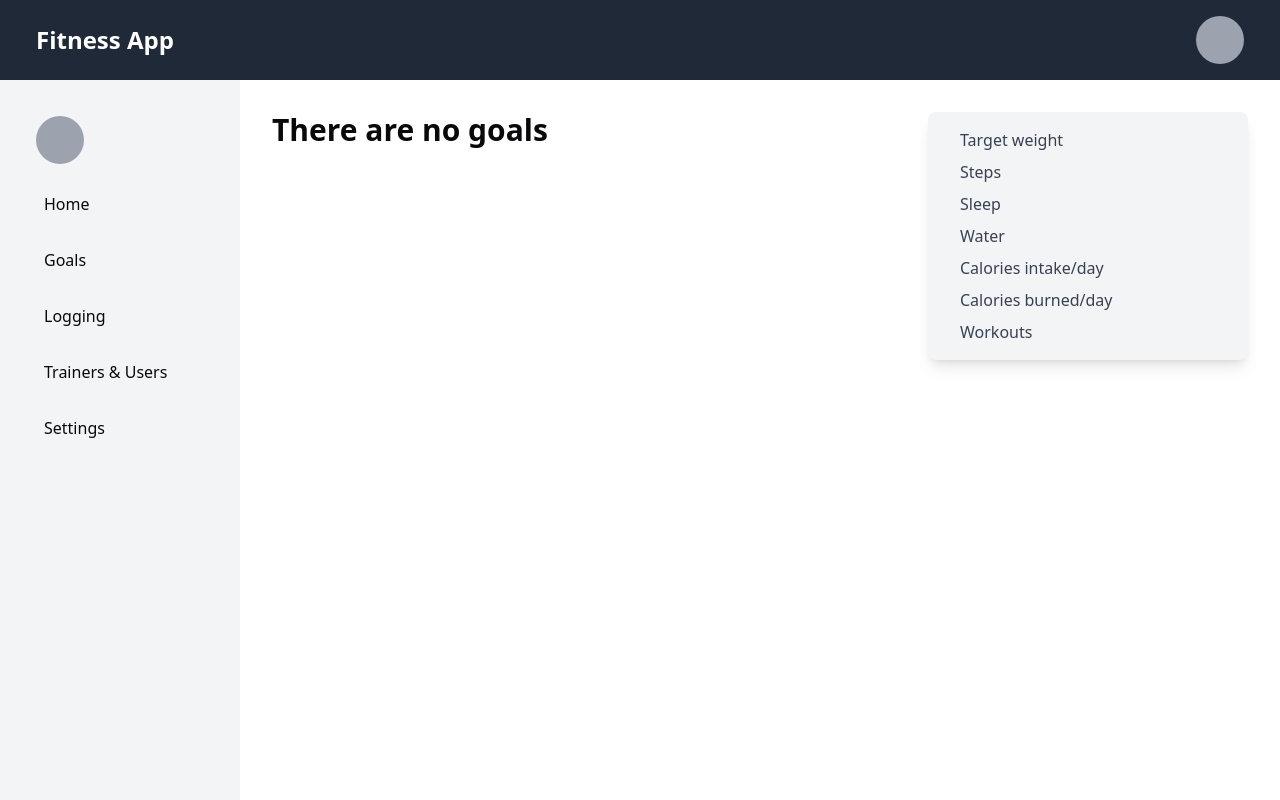
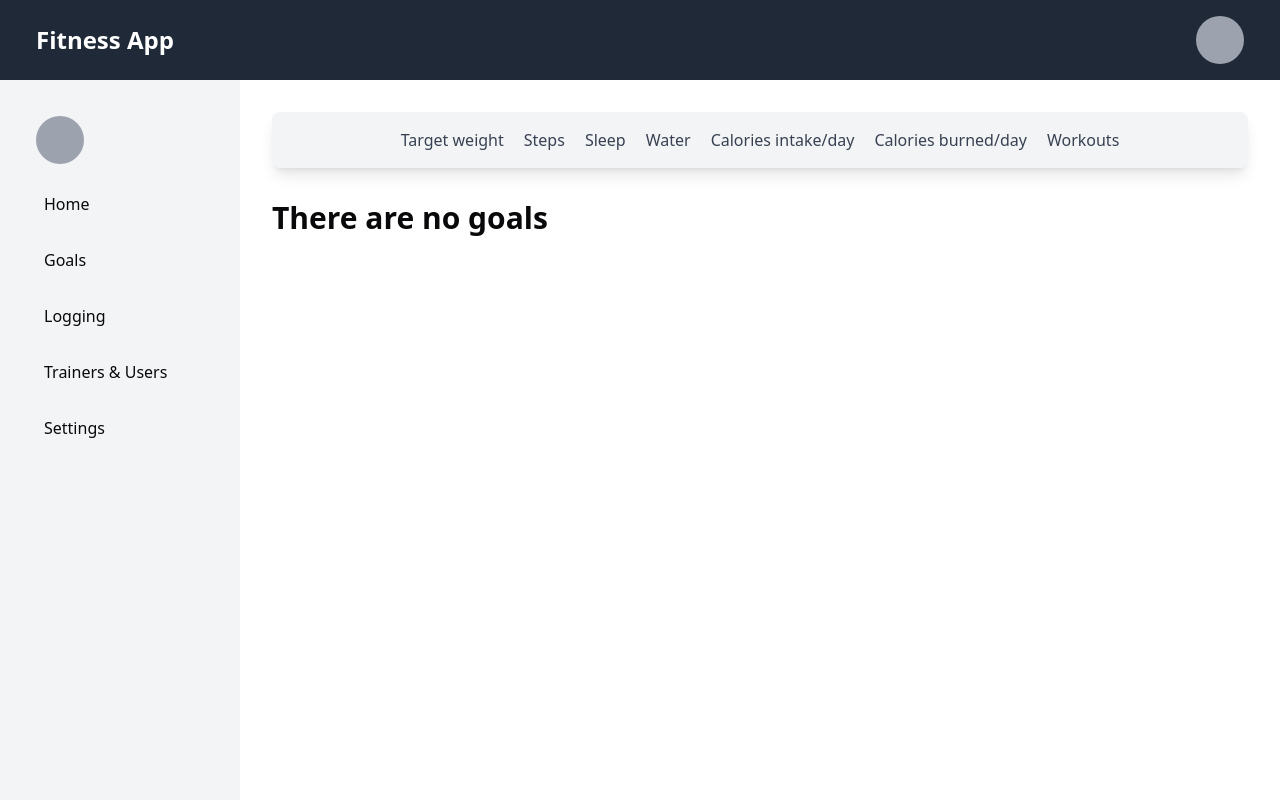
Before and after one commit to fatma-ibrahim/Fitness-App, a React (Vite) app: page /goals in a window 1280 px wide. Shown: the top 800 px of the page. Built offline with nearby package versions, Linux system fonts and the light colour scheme.

Commit message:
Handle Delete

```diff
--- a/src/components/layout/Navbar.jsx
+++ b/src/components/layout/Navbar.jsx
@@ -3,7 +3,7 @@ export default function Navbar() {
     <>
       <nav className="bg-gray-800 p-4">
         <div className="container mx-auto flex justify-between items-center">
-          <div className="text-white text-2xl font-bold  mr-5 ml-5">
+          <div className="text-white text-2xl font-bold mr-5 ml-5">
             Fitness App
           </div>
           <div className="w-12 h-12 bg-gray-400 rounded-full mr-5 ml-5"></div>
--- a/src/components/pages/Goals.jsx
+++ b/src/components/pages/Goals.jsx
@@ -5,6 +5,8 @@ import { Button } from "../ui/button";
 export default function Goals() {
   const [activeLink, setActiveLink] = useState("target-weight");
   const [goals, setGoals] = useState([]);
+  const [showModal, setShowModal] = useState(false);
+  const [goalToDelete, setGoalToDelete] = useState(null);
 
   useEffect(() => {
     // Retrieve goals from localStorage
@@ -22,8 +24,38 @@ export default function Goals() {
     { name: "Workouts", to: "/workouts" },
   ];
 
+  const handleDelete = () => {
+    // Create a new goals array without the deleted goal
+    const updatedGoals = goals.filter((_, i) => i !== goalToDelete);
+    setGoals(updatedGoals);
+    // Update localStorage
+    localStorage.setItem("goals", JSON.stringify(updatedGoals));
+    setShowModal(false); // Close the modal
+  };
+
   return (
     <>
+      {/* Links Section under Navbar */}
+      <div className="bg-gray-100 p-4 rounded-lg shadow-lg mb-8">
+        <ul className="flex space-x-5 justify-center">
+          {links.map((link) => (
+            <li key={link.to}>
+              <NavLink
+                to={link.to}
+                className={({ isActive }) =>
+                  isActive || activeLink === link.to
+                    ? "text-green-500 font-bold"
+                    : "text-gray-700 hover:text-green-500"
+                }
+                onClick={() => setActiveLink(link.to)}
+              >
+                {link.name}
+              </NavLink>
+            </li>
+          ))}
+        </ul>
+      </div>
+
       <div className="flex justify-between space-x-4 mb-12">
         {/* Goals Section */}
         <div className="w-2/3">
@@ -36,35 +68,51 @@ export default function Goals() {
           <div className="space-y-4">
             {goals.map((goal, index) => (
               <div key={index} className="bg-white p-4 rounded-lg shadow">
-                <h2 className="font-bold">Goal {index + 1} in Target weight</h2>
-                {/* Logic for Lose or Gain Weight */}
+                <h2 className="font-bold">Goal {index + 1}</h2>
+
+                {/* Display "You are aiming to" based on selected option */}
                 <p className="mt-2 mb-4">
                   You are aiming to{" "}
                   <span className="font-bold text-green-500">
-                    {goal.currentWeight > goal.targetWeight
+                    {goal.currentWeight > goal.targetWeight ||
+                    goal.weightDuration
                       ? "Lose Weight"
                       : "Gain Weight"}
                   </span>
                 </p>
+
+                {/* Display current weight */}
                 <p>Current Weight: {goal.currentWeight} kg</p>
-                {/* <p>Target Weight: {goal.targetWeight} kg</p> */}
-                {/* Show Target Weight only for the correct option */}
-                {goal.option === "target-weight" && (
-                  <p>Target Weight: {goal.targetWeight} kg</p>
+
+                {/* Show information based on the selected option */}
+                {goal.option === "target-weight" ? (
+                  <>
+                    <p>Target Weight: {goal.targetWeight} kg</p>
+                    <p>Duration: {goal.duration} months</p>
+                  </>
+                ) : (
+                  <>
+                    <p>Weight/Duration: {goal.weightDuration} kg</p>
+                    <p>Duration: {goal.duration} weeks</p>
+                  </>
                 )}
-                {/* Show Duration in the correct format */}
-                <p>
-                  Duration: {goal.duration}{" "}
-                  {goal.option === "target-weight" ? "months" : "weeks"}
-                </p>
+
+                {/* Start Date and End Date */}
                 <p>Start Date: {goal.startDate}</p>
-                <p>End Date: {goal.endDate}</p> {/* Display End Date here */}
+                <p>End Date: {goal.endDate}</p>
+
                 {/* Buttons placed next to each other */}
                 <div className="flex space-x-4 mt-4">
                   <Button className="bg-yellow-300 px-4 py-2 rounded-md">
                     Edit
                   </Button>
-                  <Button className="bg-red-300 px-4 py-2 rounded-md">
+                  <Button
+                    className="bg-red-300 px-4 py-2 rounded-md"
+                    onClick={() => {
+                      setShowModal(true);
+                      setGoalToDelete(index);
+                    }}
+                  >
                     Delete
                   </Button>
                 </div>
@@ -72,30 +120,34 @@ export default function Goals() {
             ))}
           </div>
         </div>
+      </div>
 
-        {/* Links Section */}
-        <div className="w-1/3">
-          <div className="bg-gray-100 p-4 rounded-lg shadow-lg">
-            <ul className="space-y-2 ml-4">
-              {links.map((link) => (
-                <li key={link.to}>
-                  <NavLink
-                    to={link.to}
-                    className={({ isActive }) =>
-                      isActive || activeLink === link.to
-                        ? "text-green-500 font-bold"
-                        : "text-gray-700 hover:text-green-500"
-                    }
-                    onClick={() => setActiveLink(link.to)}
-                  >
-                    {link.name}
-                  </NavLink>
-                </li>
-              ))}
-            </ul>
+      {/* Modal for delete confirmation */}
+      {showModal && (
+        <div className="fixed inset-0 flex items-center justify-center bg-black bg-opacity-50">
+          <div className="bg-white p-6 rounded-lg shadow-lg">
+            <h2 className="text-xl font-bold mb-4">Are you sure?</h2>
+            <p className="mb-4">
+              Do you really want to delete this goal? This action cannot be
+              undone.
+            </p>
+            <div className="flex space-x-4">
+              <Button
+                className="bg-red-500 text-white px-4 py-2 rounded-md"
+                onClick={handleDelete}
+              >
+                Delete
+              </Button>
+              <Button
+                className="bg-gray-500 px-4 py-2 rounded-md"
+                onClick={() => setShowModal(false)}
+              >
+                Cancel
+              </Button>
+            </div>
           </div>
         </div>
-      </div>
+      )}
     </>
   );
 }
--- a/src/components/pages/TargetWeight.jsx
+++ b/src/components/pages/TargetWeight.jsx
@@ -9,6 +9,7 @@ const TargetWeight = () => {
   const [selectedOption, setSelectedOption] = useState("target-weight");
   const [currentWeight, setCurrentWeight] = useState("");
   const [targetWeight, setTargetWeight] = useState("");
+  const [weightDuration, setWeightDuration] = useState(""); // لحفظ قيمة Weight/Duration
   const [startDate, setStartDate] = useState("");
   const [duration, setDuration] = useState("");
   const [endDate, setEndDate] = useState("");
@@ -58,6 +59,7 @@ const TargetWeight = () => {
     const newGoal = {
       currentWeight: parseFloat(currentWeight),
       targetWeight: parseFloat(targetWeight),
+      weightDuration: parseFloat(weightDuration), // تأكد من تخزين weightDuration بشكل صحيح
       option: selectedOption,
       startDate,
       endDate,
@@ -180,6 +182,8 @@ const TargetWeight = () => {
                   type="number"
                   min="0"
                   name="weightDuration"
+                  value={weightDuration} // حفظ قيمة Weight Duration
+                  onChange={(e) => setWeightDuration(e.target.value)}
                   className="mt-1 p-2 border border-gray-300 rounded-md w-full"
                   disabled={selectedOption !== "weight-duration"}
                 />
```
